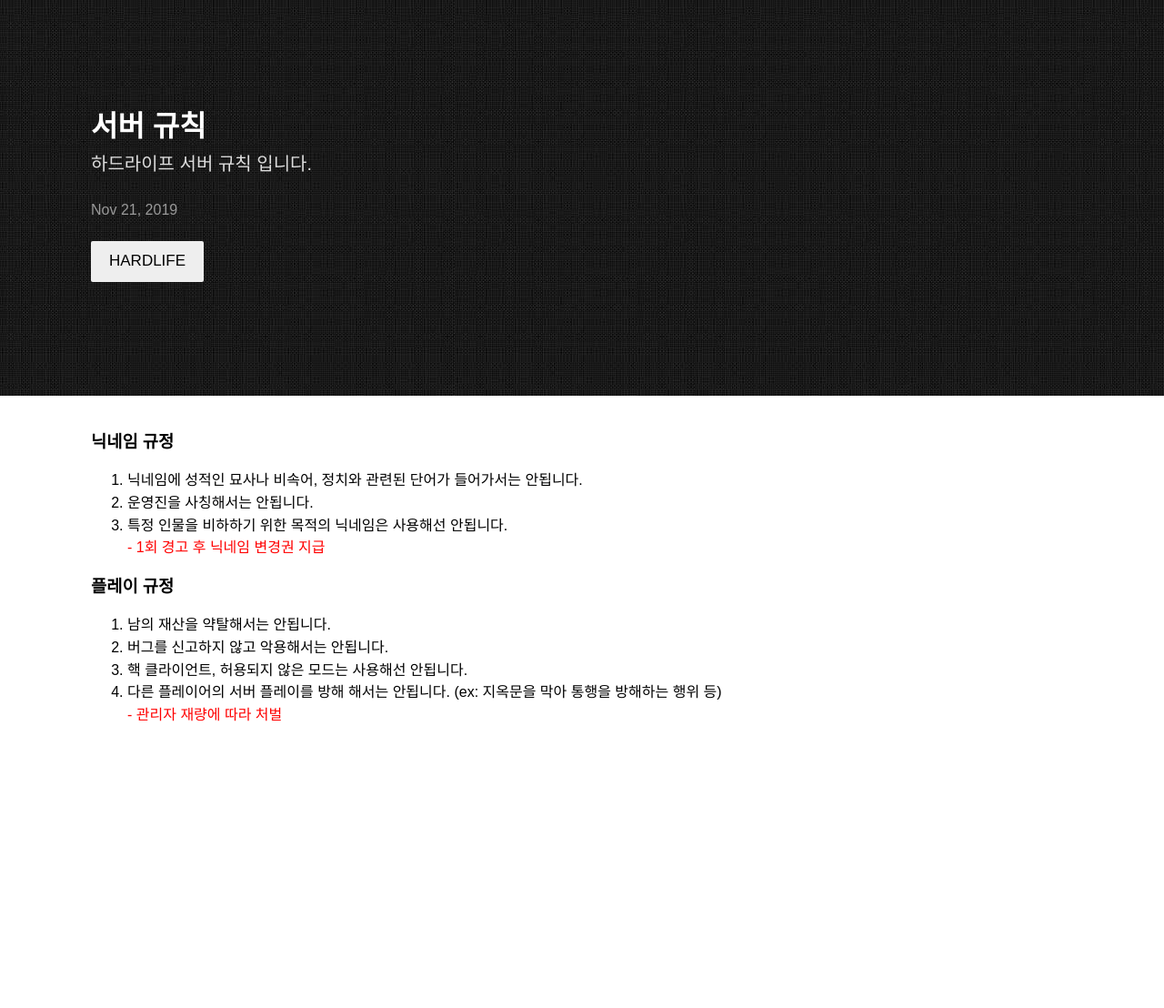
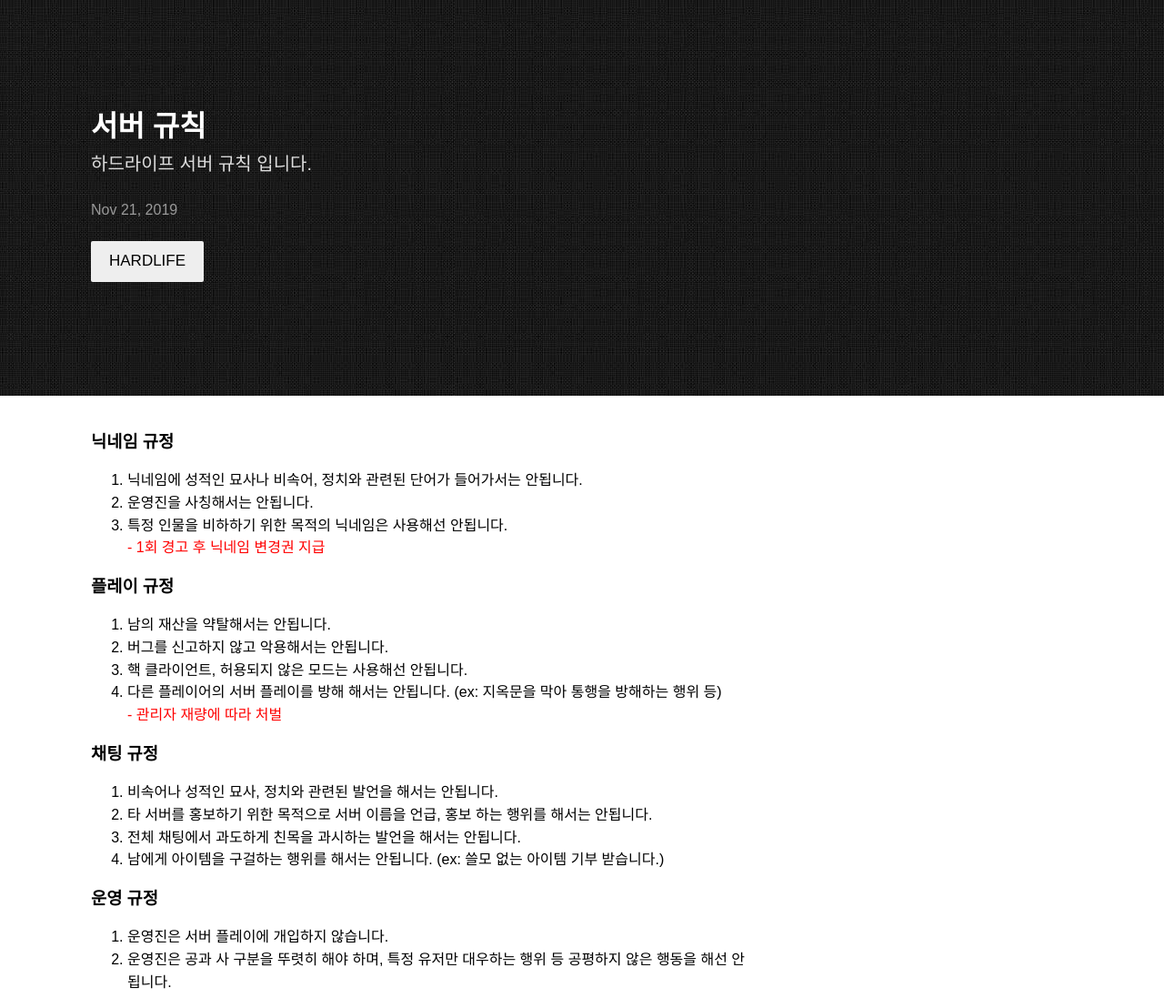
Before and after one commit to dueilee0/dueilee0.github.io, a Jekyll site: the page built from _posts/2019-11-21-서버-규칙.markdown, in a window 1280 px wide. Shown: the whole page at 91% size. Built offline with Jekyll 4.4.1, drawn with Linux system fonts in a browser that asks for light colours; some web fonts are replaced; before the commit the page ends 900 px from its top, so only the background shows below that.

Commit message:
Update 2019-11-21-서버-규칙.markdown

```diff
--- a/_posts/2019-11-21-서버-규칙.markdown
+++ b/_posts/2019-11-21-서버-규칙.markdown
@@ -17,3 +17,13 @@ categories: HARDLIFE
 3. 핵 클라이언트, 허용되지 않은 모드는 사용해선 안됩니다.
 4. 다른 플레이어의 서버 플레이를 방해 해서는 안됩니다. (ex: 지옥문을 막아 통행을 방해하는 행위 등)
 <span style="color:red">- 관리자 재량에 따라 처벌</span>
+
+### 채팅 규정
+1. 비속어나 성적인 묘사, 정치와 관련된 발언을 해서는 안됩니다.
+2. 타 서버를 홍보하기 위한 목적으로 서버 이름을 언급, 홍보 하는 행위를 해서는 안됩니다.
+3. 전체 채팅에서 과도하게 친목을 과시하는 발언을 해서는 안됩니다.
+4. 남에게 아이템을 구걸하는 행위를 해서는 안됩니다. (ex: 쓸모 없는 아이템 기부 받습니다.)
+
+### 운영 규정
+1. 운영진은 서버 플레이에 개입하지 않습니다.
+2. 운영진은 공과 사 구분을 뚜렷히 해야 하며, 특정 유저만 대우하는 행위 등 공평하지 않은 행동을 해선 안됩니다.
```
